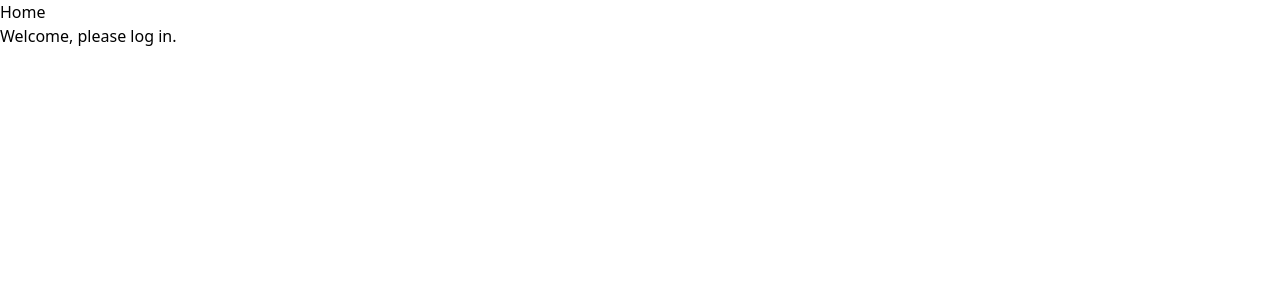
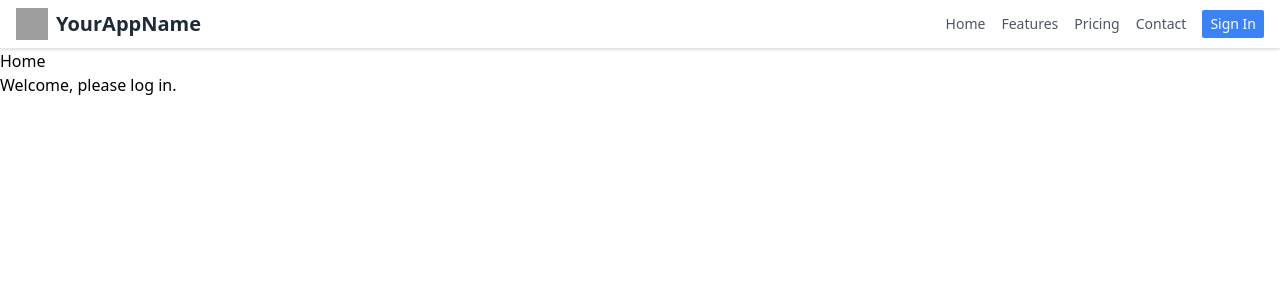
Before and after one commit to matthew-hajec/veil_vault_frontend, a React (Vite) app: page / in a window 1280 px wide. Shown: the top 300 px of the page. Built offline with nearby package versions, Linux system fonts and the light colour scheme; grey boxes are pictures that could not be loaded.

Commit message:
added a header component

```diff
--- a/src/App.jsx
+++ b/src/App.jsx
@@ -1,9 +1,12 @@
 import { BrowserRouter as Router, Routes, Route } from 'react-router-dom';
 import HomePage from './pages/Home';
+import Header from './components/layout/Header';
 
 const App = () => {
     return (
+
         <Router>
+            <Header />
             <Routes>
                 <Route path="/" element={<HomePage />} />
             </Routes>
--- a/src/components/common/Button.jsx
+++ b/src/components/common/Button.jsx
@@ -1,4 +1,3 @@
-// src/components/Button.jsx
 import React from 'react';
 
 export default function Button({
--- /dev/null
+++ b/src/components/layout/Header.jsx
@@ -0,0 +1,167 @@
+import React, { useState } from 'react';
+import { Link } from 'react-router-dom';
+import Button from '../common/Button';
+import { useAuth0 } from '@auth0/auth0-react';
+
+export default function Header() {
+  const { isAuthenticated, loginWithRedirect, logout } = useAuth0();
+  const [isMenuOpen, setIsMenuOpen] = useState(false);
+
+  return (
+    <header className="bg-white shadow border-b border-gray-200">
+      <div className="max-w-7xl mx-auto px-4 py-2 flex items-center justify-between">
+        {/* Logo and App Name */}
+        <div className="flex items-center space-x-2">
+          <img
+            src="/path-to-your-logo.png"
+            alt="App Logo"
+            className="h-8 w-8"
+          />
+          <span className="text-xl font-semibold text-gray-800">YourAppName</span>
+        </div>
+
+        {/* Desktop Navigation Links and Auth Buttons */}
+        <div className="hidden md:flex items-center space-x-4">
+          {/* Navigation Links */}
+          <nav className="flex space-x-4">
+            <Link
+              to="/"
+              className="text-sm text-gray-600 hover:text-blue-500 transition"
+            >
+              Home
+            </Link>
+            <Link
+              to="/features"
+              className="text-sm text-gray-600 hover:text-blue-500 transition"
+            >
+              Features
+            </Link>
+            <Link
+              to="/pricing"
+              className="text-sm text-gray-600 hover:text-blue-500 transition"
+            >
+              Pricing
+            </Link>
+            <Link
+              to="/contact"
+              className="text-sm text-gray-600 hover:text-blue-500 transition"
+            >
+              Contact
+            </Link>
+          </nav>
+
+          {/* Authentication Buttons */}
+          <div>
+            {isAuthenticated ? (
+              <Button
+                onClick={() => logout({ returnTo: window.location.origin })}
+                className="bg-red-500 text-white"
+              >
+                Sign Out
+              </Button>
+            ) : (
+              <Button
+                onClick={() => loginWithRedirect()}
+                className="bg-blue-500 text-white"
+              >
+                Sign In
+              </Button>
+            )}
+          </div>
+        </div>
+
+        {/* Mobile Menu Button */}
+        <div className="md:hidden">
+          <button
+            onClick={() => setIsMenuOpen(!isMenuOpen)}
+            className="text-gray-600 hover:text-gray-800 focus:outline-none"
+          >
+            <svg
+              className="h-6 w-6"
+              fill="none"
+              stroke="currentColor"
+              viewBox="0 0 24 24"
+            >
+              {isMenuOpen ? (
+                /* Close icon */
+                <path
+                  strokeLinecap="round"
+                  strokeLinejoin="round"
+                  strokeWidth="2"
+                  d="M6 18L18 6M6 6l12 12"
+                />
+              ) : (
+                /* Menu icon */
+                <path
+                  strokeLinecap="round"
+                  strokeLinejoin="round"
+                  strokeWidth="2"
+                  d="M4 6h16M4 12h16M4 18h16"
+                />
+              )}
+            </svg>
+          </button>
+        </div>
+      </div>
+
+      {/* Mobile Navigation Menu */}
+      {isMenuOpen && (
+        <div className="md:hidden">
+          <nav className="px-4 pt-2 pb-4 space-y-1">
+            <Link
+              to="/"
+              className="block text-sm text-gray-600 hover:text-blue-500 transition"
+              onClick={() => setIsMenuOpen(false)}
+            >
+              Home
+            </Link>
+            <Link
+              to="/features"
+              className="block text-sm text-gray-600 hover:text-blue-500 transition"
+              onClick={() => setIsMenuOpen(false)}
+            >
+              Features
+            </Link>
+            <Link
+              to="/pricing"
+              className="block text-sm text-gray-600 hover:text-blue-500 transition"
+              onClick={() => setIsMenuOpen(false)}
+            >
+              Pricing
+            </Link>
+            <Link
+              to="/contact"
+              className="block text-sm text-gray-600 hover:text-blue-500 transition"
+              onClick={() => setIsMenuOpen(false)}
+            >
+              Contact
+            </Link>
+            <div className="mt-2">
+              {isAuthenticated ? (
+                <Button
+                  onClick={() => {
+                    logout({ returnTo: window.location.origin });
+                    setIsMenuOpen(false);
+                  }}
+                  className="w-full bg-red-500 text-white"
+                >
+                  Sign Out
+                </Button>
+              ) : (
+                <Button
+                  onClick={() => {
+                    loginWithRedirect();
+                    setIsMenuOpen(false);
+                  }}
+                  className="w-full bg-blue-500 text-white"
+                >
+                  Sign In
+                </Button>
+              )}
+            </div>
+          </nav>
+        </div>
+      )}
+    </header>
+  );
+}
```
